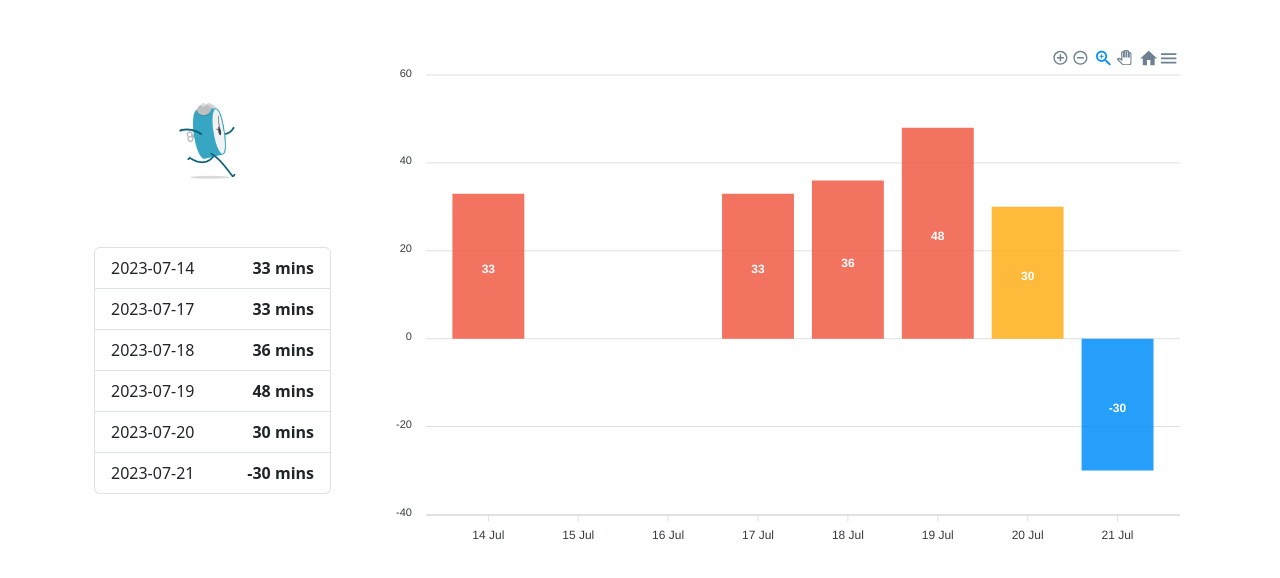
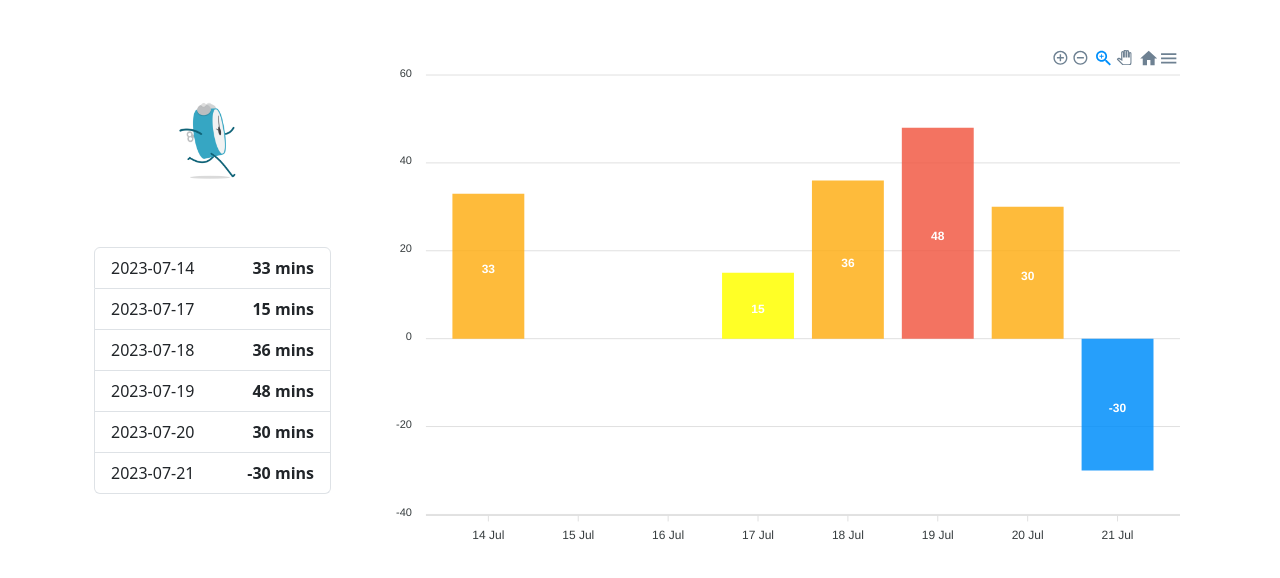
Before and after one commit to semico/qqlate, a plain HTML site: page index.html in a window 1280 px wide. Shown: the part 80-658 px from the top of the page. Drawn offline with Linux system fonts and the light colour scheme.

Commit message:
updateed

```diff
--- a/data.json
+++ b/data.json
@@ -4,7 +4,7 @@
       "lateMinutes": 88
     },
     {
-      "datetime": "2023-07-17 09:33:00",
+      "datetime": "2023-07-17 09:15:00",
       "lateMinutes": 88
     },
     {
--- a/index.html
+++ b/index.html
@@ -78,16 +78,16 @@
           bar: {
             colors: {
               ranges: [{
-                from: 31,
+                from: 41,
                 to: 100,
                 color: '#F15B46'
               }, {
-                from: 11,
-                to: 30,
+                from: 16,
+                to: 40,
                 color: '#FEB019'
               }, {
                 from: 0,
-                to: 10,
+                to: 15,
                 color: '#FFFF00'
               }]
             },
```
